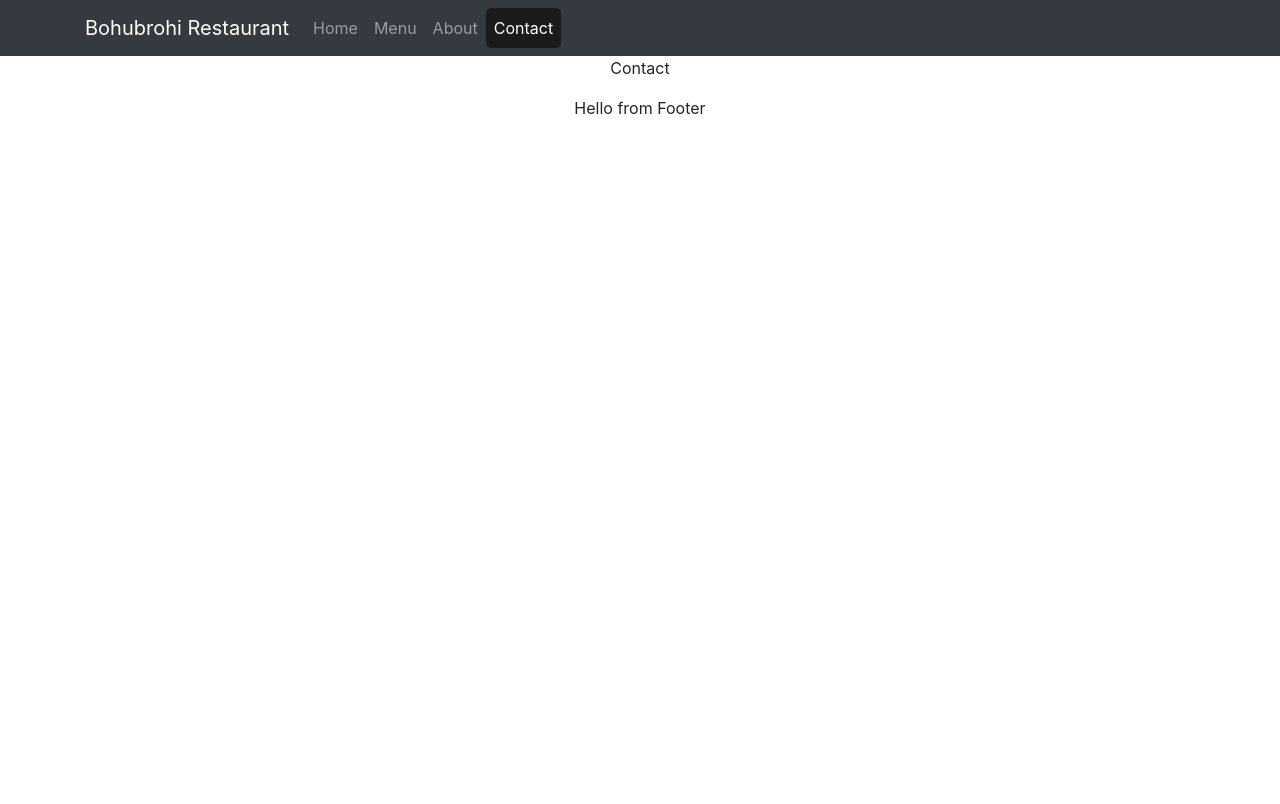
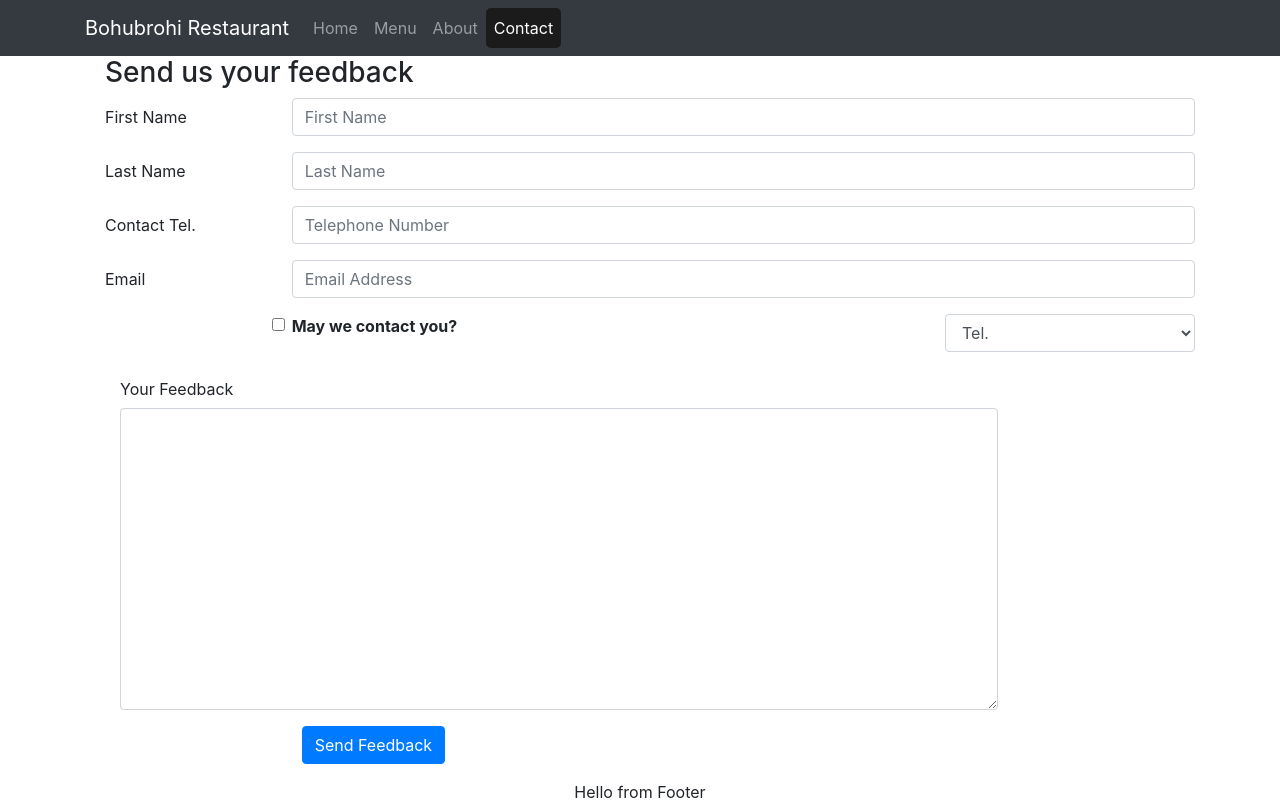
Before and after one commit to Rubrex/restaurant_prac, a React (Create React App) app: page /contact in a window 1280 px wide. Built offline with nearby package versions, Linux system fonts and the light colour scheme; the HTML template or start-up script is replaced by a standard one.

Commit message:
Added contact form design

```diff
--- a/src/components/body/Contact.js
+++ b/src/components/body/Contact.js
@@ -1,13 +1,106 @@
-import React  from 'react';
+import React,{Component}  from 'react';
+import {Button, Form, FormGroup, Label, Input, Col} from 'reactstrap'
 
-const Contact = () => {
 
+class Contact extends Component {
+    constructor(props){
+        super(props);
+        this.state = {
+            firstname : "",
+            lastname:"",
+            telnum:"",
+            email:"",
+            agree:false,
+            contactType:"tel.",
+            message: ""
+        }
+    }
+    render(){
         return(
-            <div>
-                <p>Contact</p>
+            <div className='container'>
+                <div className='row row-content' style={{paddingLeft:"20px", textAlign:"left"}}>
+                    <div className='col-12'>
+                        <h3>Send us your feedback</h3>
+                    </div>
+                    <div className='col-12' col-md-7>
+                        <Form>
+                            <FormGroup row>
+                                <Label htmlfor="firstname" md={2}>First Name</Label>
+                                <Col md={10}>
+                                    <Input
+                                        type="text"
+                                        name="firstname"
+                                        placeholder="First Name"
+                                        value={this.state.firstname}/>
+                                </Col>
+                            </FormGroup>
+                            <FormGroup row>
+                                <Label htmlfor="lastname" md={2}>Last Name</Label>
+                                <Col md={10}>
+                                    <Input
+                                        type="text"
+                                        name="lastname"
+                                        value={this.state.lastname}
+                                        placeholder="Last Name"/>
+                                </Col>
+                            </FormGroup>
+                            <FormGroup row>
+                                <Label htmlfor="telnum" md={2}>Contact Tel.</Label>
+                                <Col md={10}>
+                                    <Input
+                                        type="tel"
+                                        name="telnum"
+                                        value={this.state.telnum}
+                                        placeholder="Telephone Number"/>
+                                </Col>
+                            </FormGroup>
+                            <FormGroup row>
+                                <Label htmlfor="email" md={2}>Email</Label>
+                                <Col md={10}>
+                                    <Input
+                                        type="email"
+                                        name="email"
+                                        value={this.state.email}
+                                        placeholder="Email Address"/>
+                                </Col>
+                            </FormGroup>
+                            <FormGroup row>
+                                <Col md={{size:6, offset:2}}>
+                                    <FormGroup >
+                                        <Label check>
+                                            <Input type="checkbox" name="agree" checked={this.state.agree}/>
+                                                <strong>May we contact you?</strong>
+                                        </Label>
+                                    </FormGroup>
+                                </Col>
+                                <Col md={{size:3, offset: 1}}>
+                                    <Input type="select" name="contactType" value={this.state.contactType}>
+                                        <option>Tel.</option>
+                                        <option>Email</option>
+                                    </Input>
+                                </Col>
+                            </FormGroup>
+                            <FormGroup>
+                                <Label htmlfor="message" md={2}>Your Feedback</Label>
+                                <Col md={10}>
+                                    <Input type="textarea" name="message" value={this.state.message} rows="12"></Input>
+                                </Col>
+                            </FormGroup>
+                            <FormGroup>
+                                <Col md={{size:10, offset:2}}>
+                                    <Button type="submit" color="primary">
+                                        Send Feedback
+                                    </Button>
+                                </Col>
+
+                            </FormGroup>
+
+                        </Form>
+                    </div>
+                </div>
             </div>
         )
-
+    }
 }
 
 export default Contact;
```
